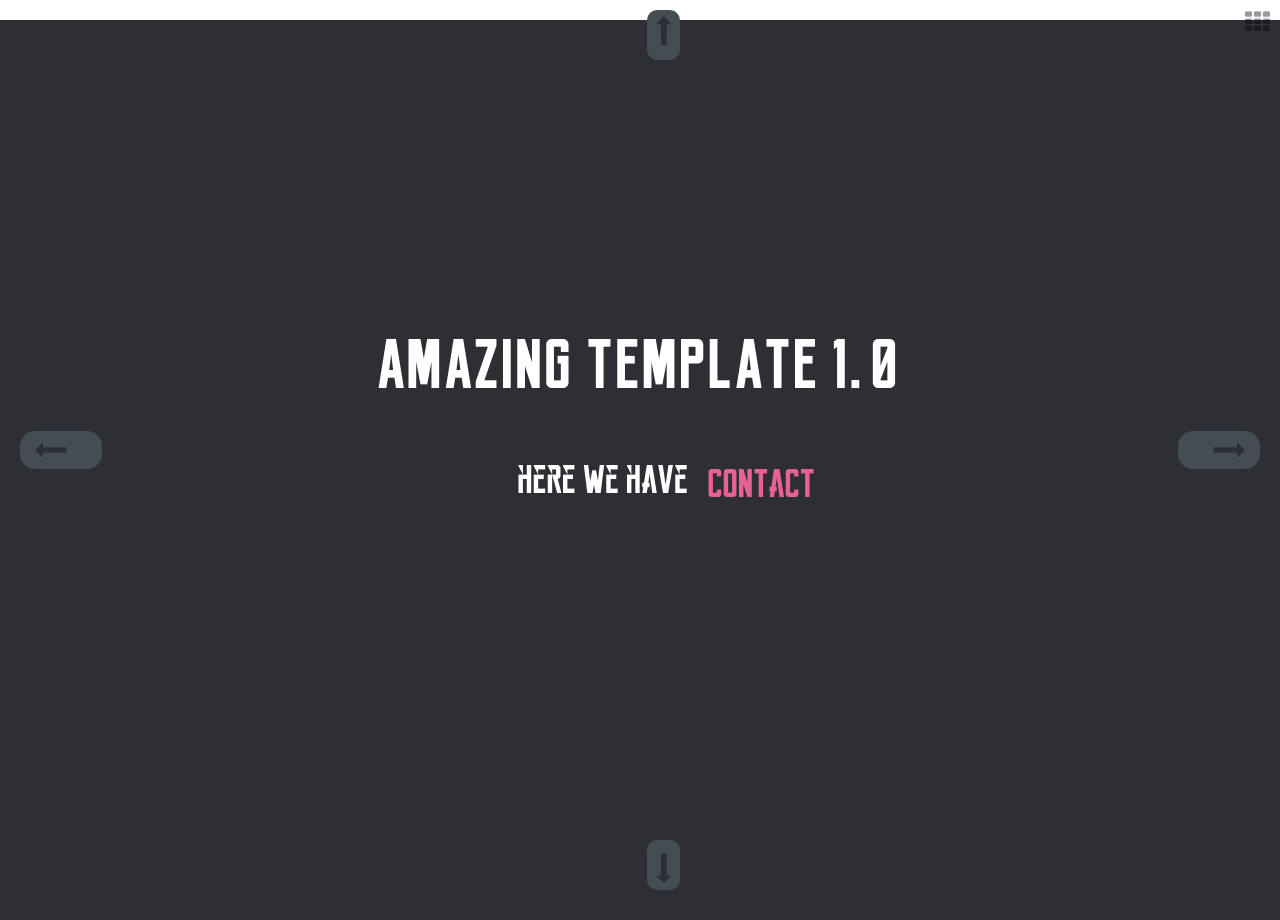
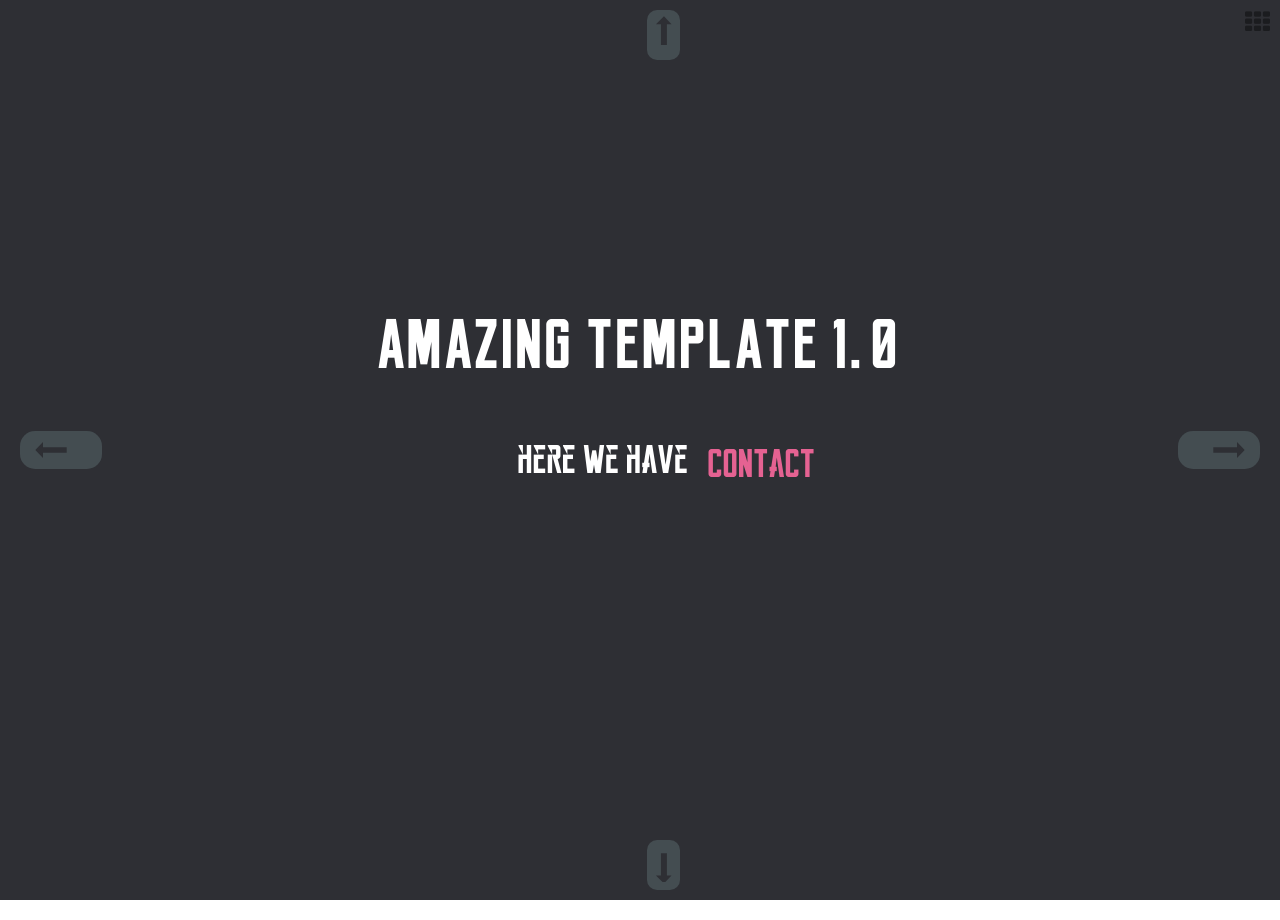
Before and after one commit to WuPlus/GitHub-Blog-Template, a Jekyll site: the page built from index.html, in a window 1280 px wide. Built offline with Jekyll 4.4.1, drawn with Linux system fonts in a browser that asks for light colours.

Commit message:
remove white border

```diff
--- a/css/post.css
+++ b/css/post.css
@@ -1,11 +1,4 @@
 /* CSS Document */
-html,body {
-	width: 100%;
-	height: 100%;
-	margin: 10px 0;
-	padding: 0;
-	font-family: 'helvetica', sans-serif;
-}
 p{
 	line-height:24px;
 	}
```
